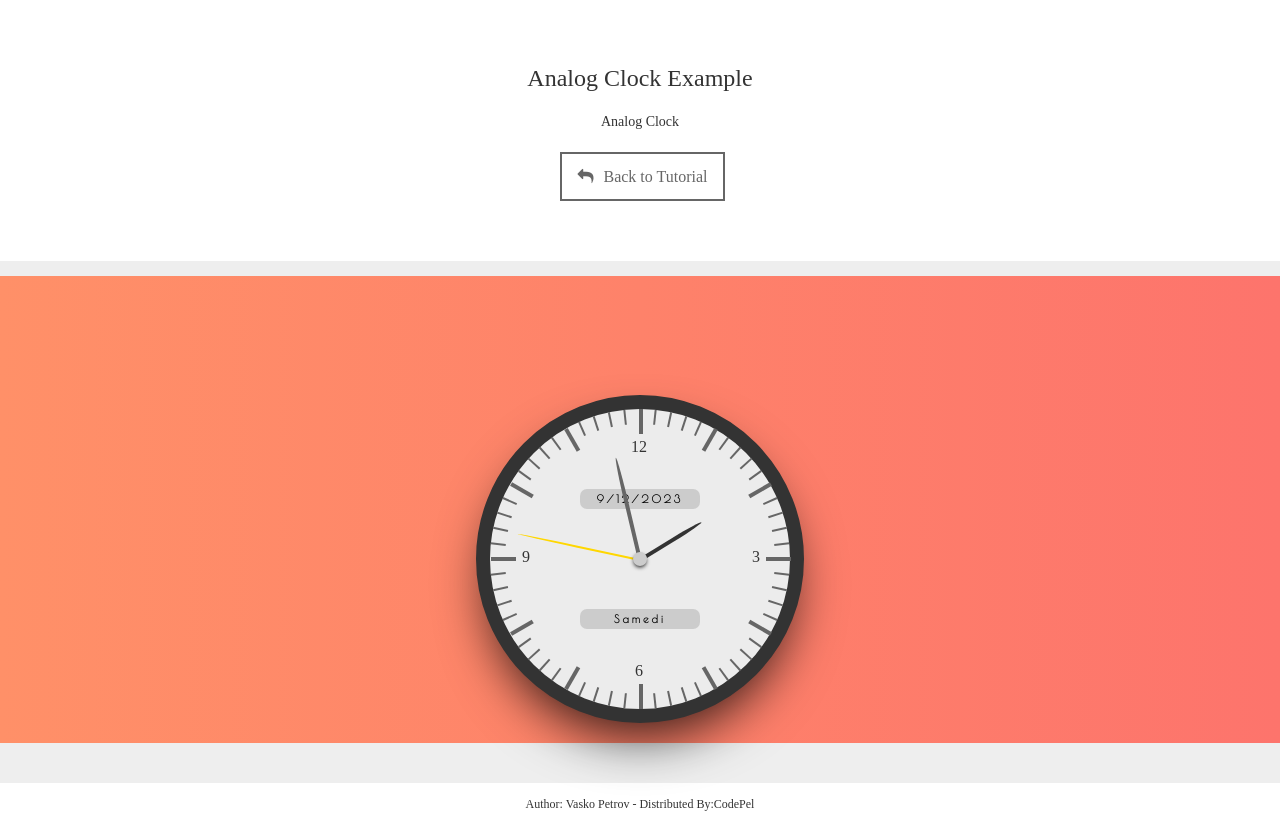
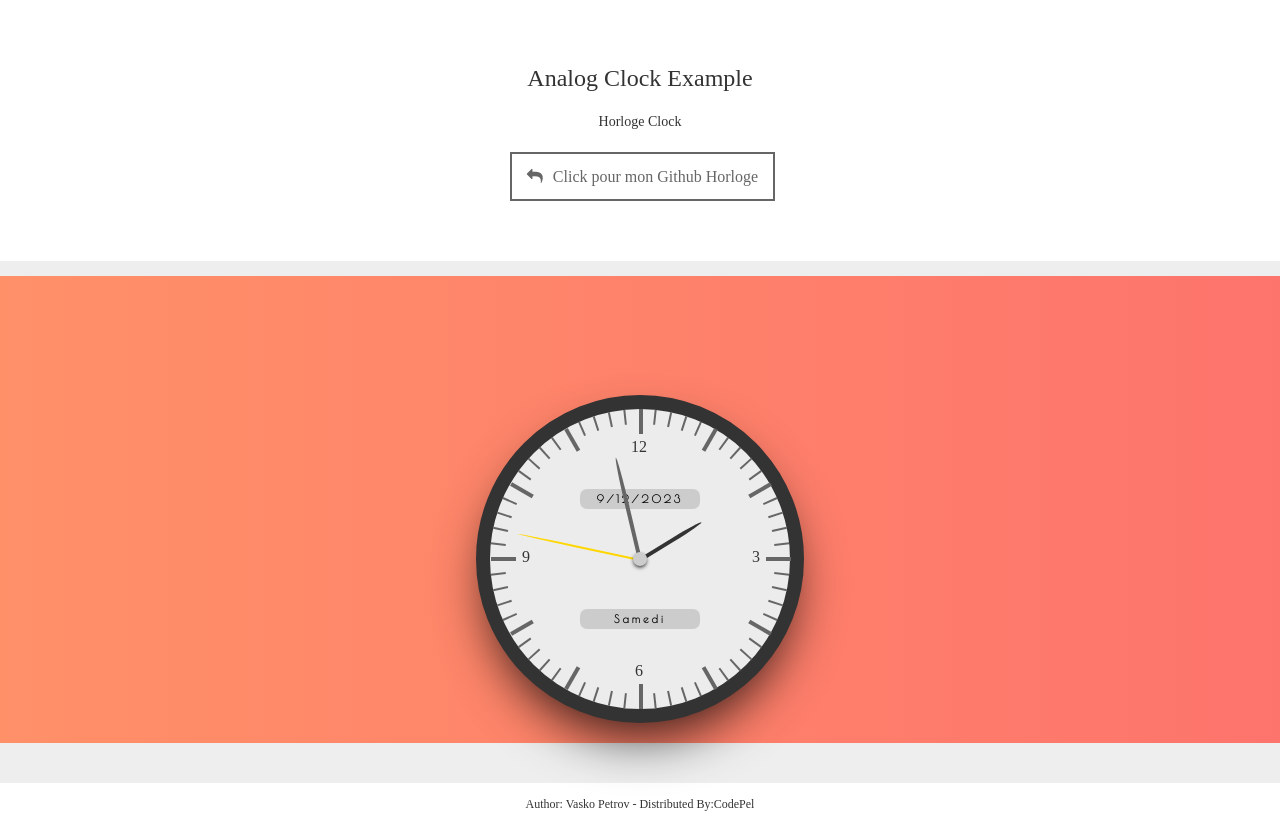
Before and after one commit to Zoom225/Horloge_html_css, a plain HTML site: page analog-clock-html-code-for-website/index.html in a window 1280 px wide. Drawn offline with nearby package versions, Linux system fonts and the light colour scheme.

Commit message:
Horloge vers mon github

```diff
--- a/analog-clock-html-code-for-website/index.html
+++ b/analog-clock-html-code-for-website/index.html
@@ -16,9 +16,9 @@
    <body>
       <header class="cd__intro">
          <h1> Analog Clock Example </h1>
-         <p> Analog Clock </p>
+         <p> Horloge Clock </p>
          <div class="cd__action">
-            <a href="https://github.com/Zoom225/Horloge_html_css.git" title="Back to download and tutorial page" class="cd__btn back">Back to Tutorial</a>
+            <a href="https://github.com/Zoom225/Horloge_html_css.git" title="Back to download and tutorial page" class="cd__btn back">Click pour mon Github Horloge</a>
          </div>
       </header>
       <!--$%adsense%$-->
@@ -45,7 +45,7 @@
 </div>
          <!-- END EDMO HTML (Happy Coding!)-->
       </main>
-      <footer class="cd__credit">Author: Vasko Petrov - Distributed By: <a title="Free web design code & scripts" href="https://www.codepel.com?source=demo-page" target="_blank">CodePel</a></footer>
+      <footer class="cd__credit">Author: Vasko Petrov - Distributed By: <a title="Free web design code & scripts" href="https://github.com/Zoom225/Horloge_html_css.git" target="_blank">CodePel</a></footer>
 
       <!-- Script JS -->
       <script src="./js/script.js"></script>
```
